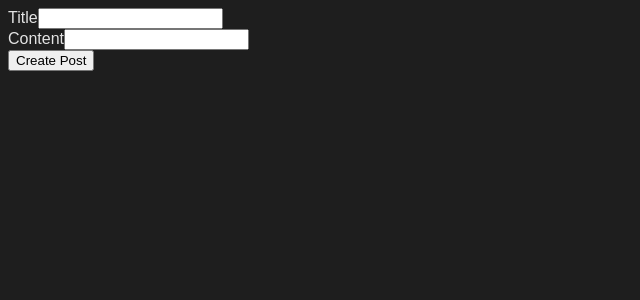
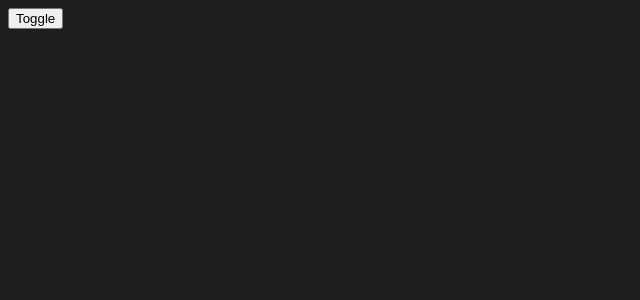
Before and after one commit to bqfan/react-tutorial, a React (Vite) app: page / in a window 1280 px wide. Shown: the top 300 px of the page, without its empty margins (0-640 px from the left). Built offline with nearby package versions, Linux system fonts and the light colour scheme.

Commit message:
Creating Custom Hooks.

```diff
--- a/src/App.jsx
+++ b/src/App.jsx
@@ -1,60 +1,12 @@
 import { useState, useEffect } from "react"
+import { LoginForm } from "./components/LoginForm"
 
 function App() {
-    const [blogPostData, setBlogPostData] = useState({
-        title: "",
-        body: "",
-    });
-
-    console.log(blogPostData);
+    const [toggle, setToggle] = useState(false);
 
     return <div>
-        <form onSubmit={(e) => {
-            e.preventDefault();
-
-            if (blogPostData.title && blogPostData.body) {
-                fetch("https://jsonplaceholder.typicode.com/posts", {
-                    method: "POST",
-                    body: JSON.stringify({
-                        userId: 1,
-                        title: blogPostData.title,
-                        body: blogPostData.body
-                    }),
-                    headers: {
-                        'Content-type': 'application/json; charset=UTF-8',
-                    },
-                }).then((response) => response.json())
-                .then((json) => console.log(json)).catch((err) => console.log(err));
-            }
-        }}>
-            <div>
-                <label htmlFor="title">Title</label>
-                <input
-                    type="text"
-                    id="title"
-                    value={blogPostData.title}
-                    onChange={(e) => {
-                    setBlogPostData((currentBlogPostData) => ({
-                        ...currentBlogPostData,
-                        title: e.target.value
-                    }));
-                }} />
-            </div>
-            <div>
-                <label htmlFor="body">Content</label>
-                <input
-                    type="text"
-                    id="body"
-                    value={blogPostData.body}
-                    onChange={(e) => {
-                    setBlogPostData((currentBlogPostData) => ({
-                        ...currentBlogPostData,
-                        body: e.target.value
-                    }));
-                }}/>
-            </div>
-            <button>Create Post</button>
-        </form>
+        <button onClick={() => setToggle((currentState) => !currentState)}>Toggle</button>
+        {toggle && <LoginForm />}
     </div>
 }
 
--- a/src/components/LoginForm.jsx
+++ b/src/components/LoginForm.jsx
@@ -1,4 +1,23 @@
+import { useEffect } from "react"
+import { useDocumentClick } from "../utils/hooks/useDocumnetClick";
+
 export function LoginForm() {
+    const resizeEventHandler = (e) => {
+        console.log("Window/ViewPort Resized!");
+    }
+
+    useEffect(() => {
+        window.addEventListener('resize', resizeEventHandler);
+
+        return () => {
+            console.log("Unmounting LoginForm");
+            console.log("Removing resize eventListener")
+            window.removeEventListener('resize', resizeEventHandler);
+        };
+    }, []);
+
+    useDocumentClick();
+
     return <form onSubmit={(e) => {
         e.preventDefault();
         const formData = new FormData(e.target);
--- /dev/null
+++ b/src/utils/hooks/useDocumnetClick.js
@@ -0,0 +1,15 @@
+import { useEffect } from "react"
+
+export function useDocumentClick() {
+    console.log("useDocumentClick");
+
+    useEffect(() => {
+        const handleDocumentClick = (e) => {
+            console.log("Click document!");
+        }
+        window.addEventListener('click', handleDocumentClick);
+        return () => {
+            window.removeEventListener('click', handleDocumentClick);
+        };
+    }, []);
+}
```
